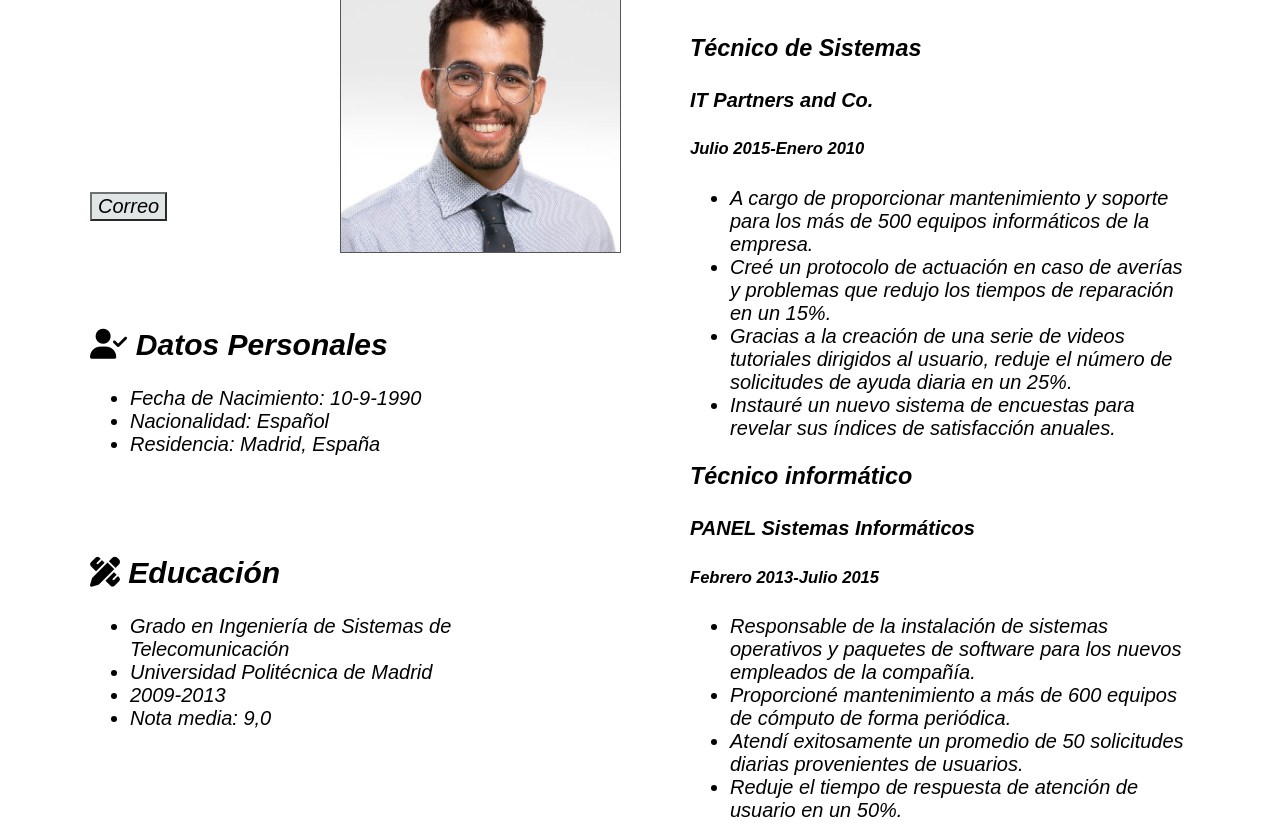
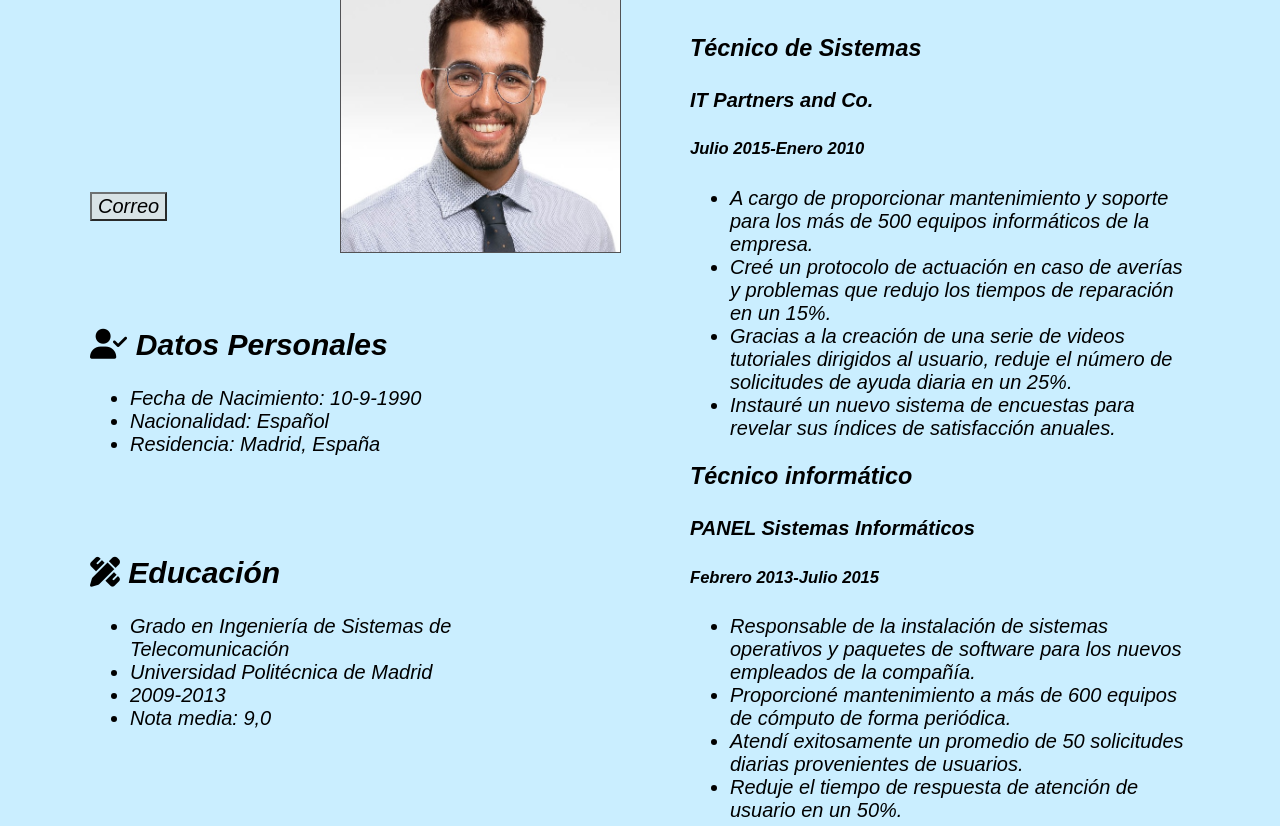
Before and after one commit to LeonelJLubik/leoneljlubik2, a plain HTML site: page index.html in a window 1280 px wide. Shown: the part 379-1205 px from the top of the page. Drawn offline with Linux system fonts and the light colour scheme.

Commit message:
Proyecto

```diff
--- a/stylesCV.css
+++ b/stylesCV.css
@@ -1,6 +1,6 @@
 
 body{
-    background-color: white;
+    background-color: rgba(151, 222, 255, 0.5);
     font-style: oblique;
     font-family: sans-serif;
     font-size: 20px;
```
